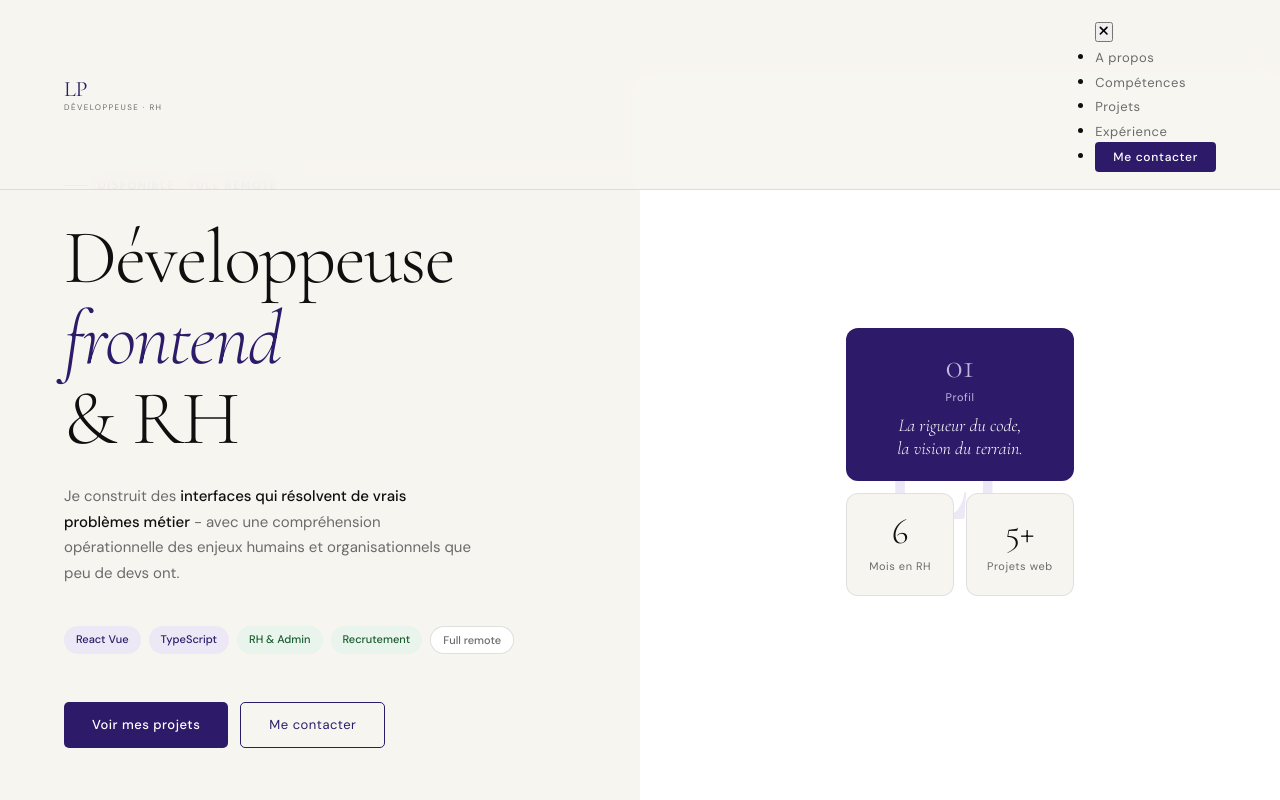
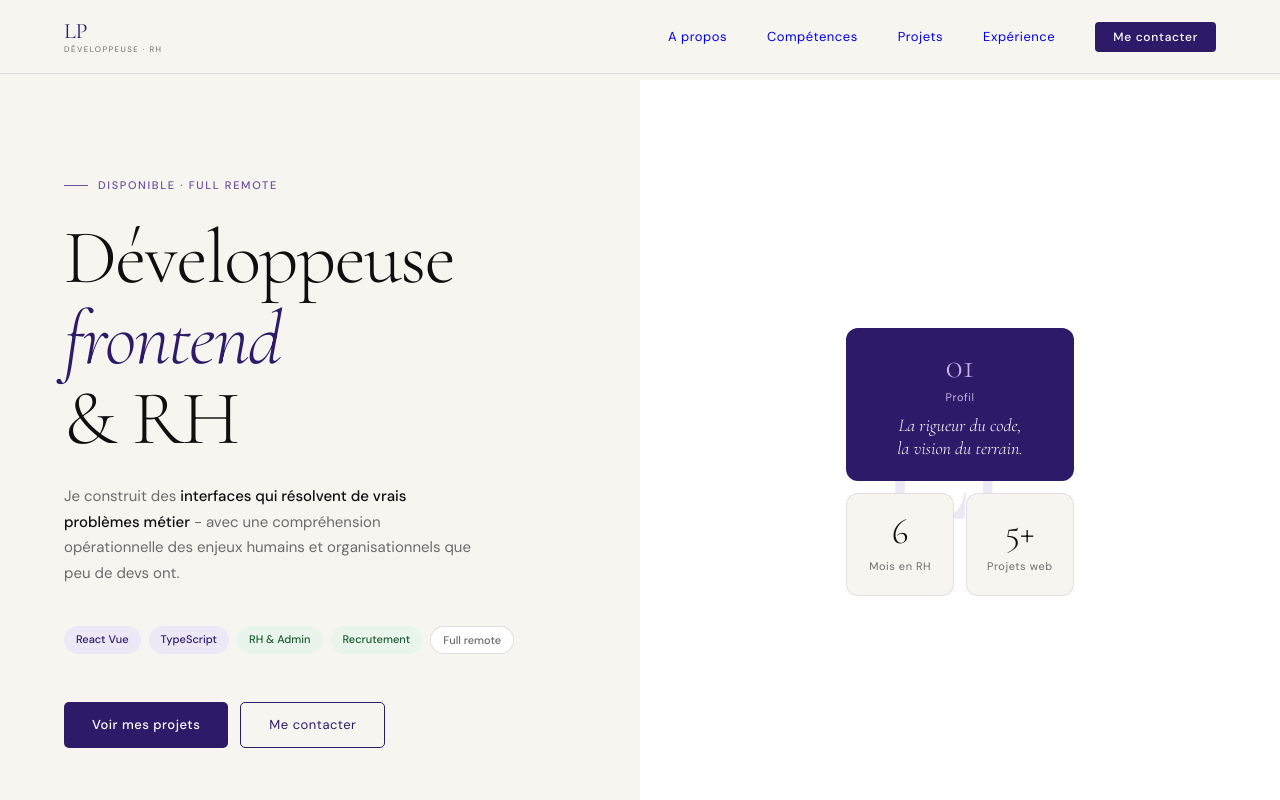
Before and after one commit to NeugdaeUju/Portfolio, a React (Vite) app: page / in a window 1280 px wide. Shown: the top 800 px of the page. Built offline with nearby package versions, Linux system fonts and the light colour scheme; a web font is replaced by a local one.

Commit message:
Correction du Header

```diff
--- a/src/assets/sass/header.scss
+++ b/src/assets/sass/header.scss
@@ -19,9 +19,13 @@
     }
 
 
-    &__nav {
+    &_nav {
         display : flex;
         flex-direction : row;
+
+        & .menu_close {
+            display : none;
+        }
 
         & ul {
             display: flex;
@@ -29,17 +33,18 @@
             gap: 2.5rem;
             list-style: none;
             margin : 0;
-        }
 
-        &__item {
+            & li {
                 color : variables.$gris;
                 font-size : 13px;
                 letter-spacing: 0.04em;
                 transition : color 0.2S;
                 text-decoration: none;
             }
+        }
+    }
 
-        &__button {
+.header__nav__button{
     padding : 7px 18px;
     background-color: variables.$violet;
     color : variables.$blanc;
@@ -47,7 +52,6 @@
     font-weight : 500;
     letter-spacing : 0.06em;
     border-radius : 4px;
-        }
 }
 
     &__logo {
@@ -99,7 +103,7 @@
             position : fixed;
             top : 0;
             right : 0;
-            width : 75%;
+            width : 230px;
             height : 100vh;
             transform: translateX(100%);
             background: variables.$bg-color;
@@ -119,6 +123,7 @@
             & ul {
                 padding : 4rem 2rem;
                 border-left : 0.5px solid rgba(45, 27, 105, 0.12);
+                height : 100%;
 
                 & li {
                     margin-bottom : 0.5rem;
```
Lines whose indentation alone changed are shown as unchanged.
